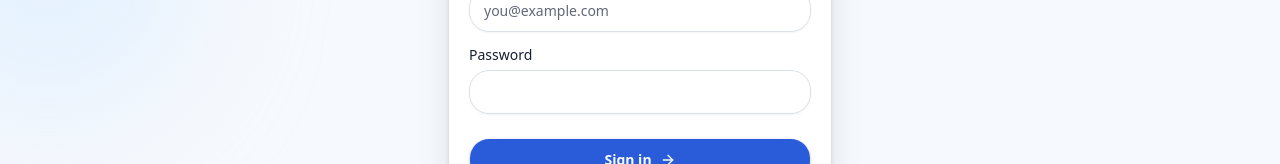
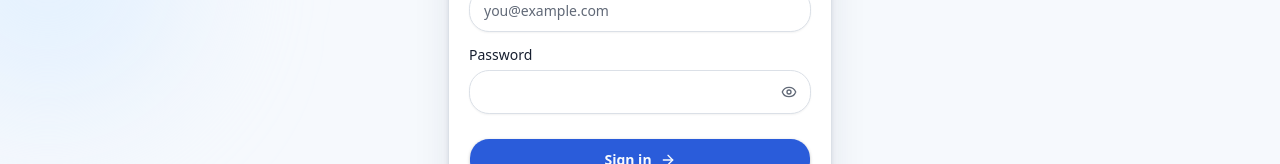
Before and after one commit to souzacef/talktally, a React (Vite) app in the folder frontend/: page /login in a window 1280 px wide. Shown: the part 372-536 px from the top of the page. Built offline with nearby package versions, Linux system fonts and the light colour scheme; no server answers.

Commit message:
fix: add password visibility toggle to sign in

```diff
--- a/frontend/src/pages/login-page.tsx
+++ b/frontend/src/pages/login-page.tsx
@@ -13,6 +13,7 @@ import { Input } from '@/components/ui/input'
 import { Label } from '@/components/ui/label'
 import { authText } from '@/features/auth/auth-messages'
 import { useAuth } from '@/features/auth/auth-provider'
+import { PasswordField } from '@/features/auth/components/password-field'
 import { ApiError } from '@/lib/api/api-client'
 
 interface LoginLocationState {
@@ -84,7 +85,15 @@ export function LoginPage() {
               </div>
               <div className="space-y-2">
                 <Label htmlFor="password">{text('password')}</Label>
-                <Input id="password" name="password" type="password" autoComplete="current-password" required value={password} onChange={(event) => setPassword(event.target.value)} />
+                <PasswordField
+                  id="password"
+                  autoComplete="current-password"
+                  value={password}
+                  onChange={setPassword}
+                  showLabel={text('showPassword')}
+                  hideLabel={text('hidePassword')}
+                  enforceLengthPolicy={false}
+                />
               </div>
               <Button className="mt-2 w-full" size="lg" type="submit" disabled={isSubmitting}>
                 {isSubmitting ? text('signingIn') : text('signIn')}
```
